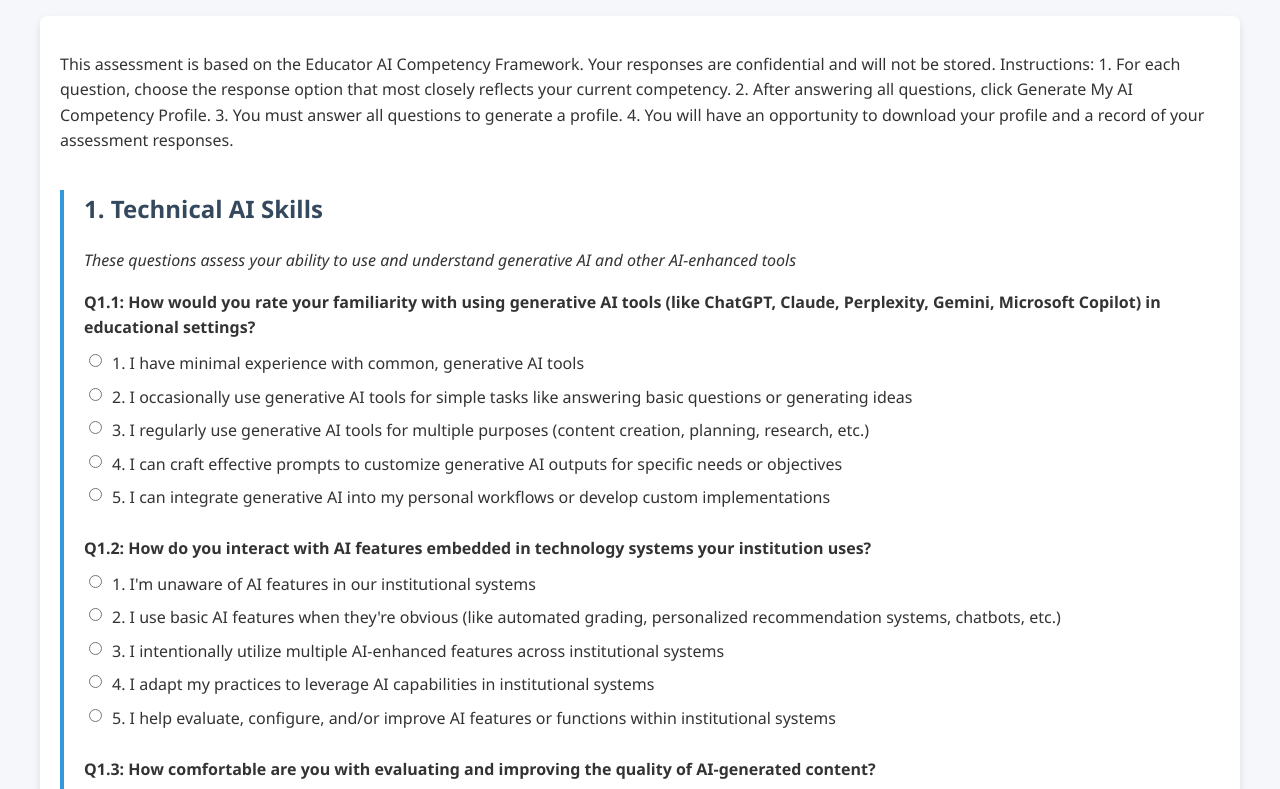
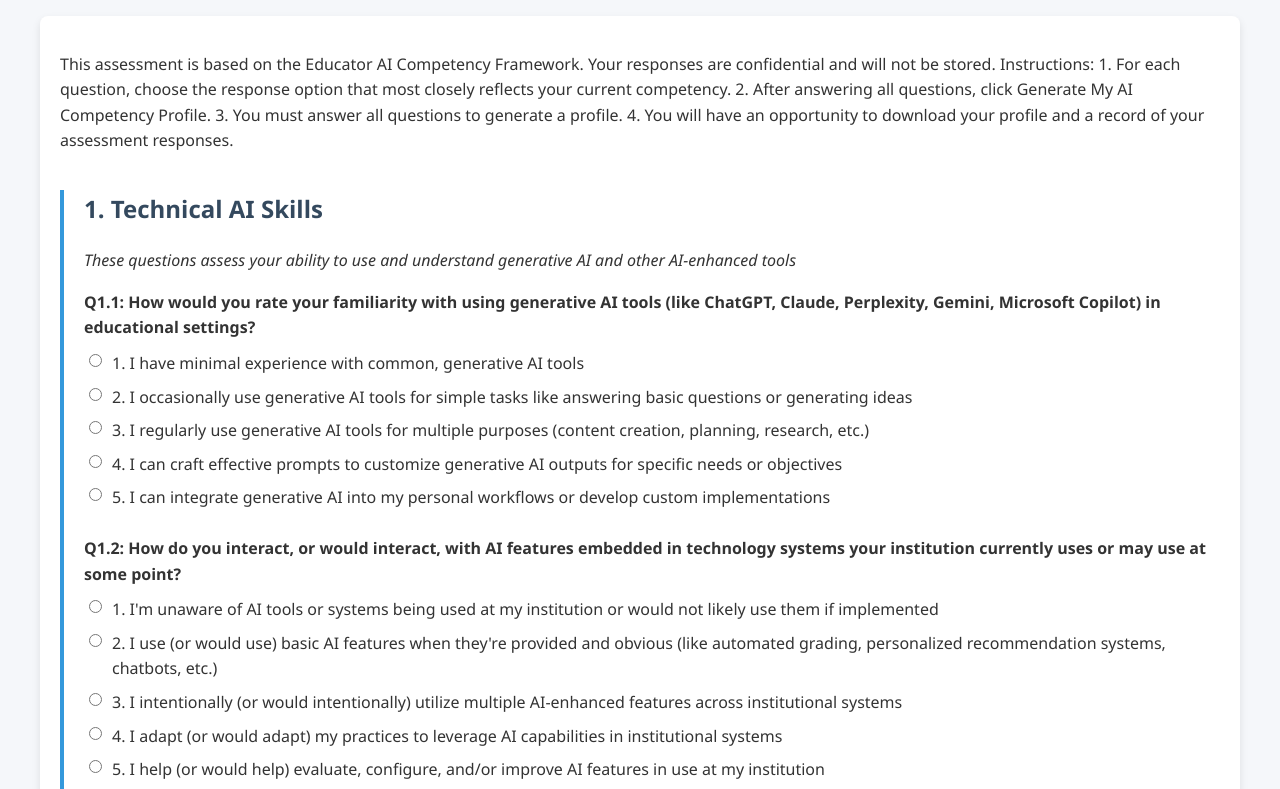
Before and after one commit to Marcydrummond/AICompetencyAssessment, a plain HTML site: page index.html in a window 1280 px wide. Shown: the part 137-926 px from the top of the page. Drawn offline with nearby package versions, Linux system fonts and the light colour scheme.

Commit message:
Update index.html

```diff
--- a/index.html
+++ b/index.html
@@ -324,27 +324,27 @@
                 </div>
 
                 <div class="question">
-                    <p>Q1.2: How do you interact with AI features embedded in technology systems your institution uses?</p>
+                    <p>Q1.2: How do you interact, or would interact, with AI features embedded in technology systems your institution currently uses or may use at some point?</p>
                     <div class="options">
                         <div class="option">
                             <input type="radio" id="q2-1" name="q2" value="1" required>
-                            <label for="q2-1">1. I'm unaware of AI features in our institutional systems</label>
+                            <label for="q2-1">1. I'm unaware of AI tools or systems being used at my institution or would not likely use them if implemented</label>
                         </div>
                         <div class="option">
                             <input type="radio" id="q2-2" name="q2" value="2">
-                            <label for="q2-2">2. I use basic AI features when they're obvious (like automated grading, personalized recommendation systems, chatbots, etc.)</label>
+                            <label for="q2-2">2. I use (or would use) basic AI features when they're provided and obvious (like automated grading, personalized recommendation systems, chatbots, etc.)</label>
                         </div>
                         <div class="option">
                             <input type="radio" id="q2-3" name="q2" value="3">
-                            <label for="q2-3">3. I intentionally utilize multiple AI-enhanced features across institutional systems</label>
+                            <label for="q2-3">3. I intentionally (or would intentionally) utilize multiple AI-enhanced features across institutional systems</label>
                         </div>
                         <div class="option">
                             <input type="radio" id="q2-4" name="q2" value="4">
-                            <label for="q2-4">4. I adapt my practices to leverage AI capabilities in institutional systems</label>
+                            <label for="q2-4">4. I adapt (or would adapt) my practices to leverage AI capabilities in institutional systems</label>
                         </div>
                         <div class="option">
                             <input type="radio" id="q2-5" name="q2" value="5">
-                            <label for="q2-5">5. I help evaluate, configure, and/or improve AI features or functions within institutional systems</label>
+                            <label for="q2-5">5. I help (or would help) evaluate, configure, and/or improve AI features in use at my institution</label>
                         </div>
                     </div>
                 </div>
@@ -442,7 +442,7 @@
                         </div>
                         <div class="option">
                             <input type="radio" id="q6-2" name="q6" value="2">
-                            <label for="q6-2">2. 2. I modify existing materials, activities, etc. to accommodate the use of AI</label>
+                            <label for="q6-2">2. I modify existing materials, activities, etc. to accommodate the use of AI</label>
                         </div>
                         <div class="option">
                             <input type="radio" id="q6-3" name="q6" value="3">
@@ -478,7 +478,7 @@
                         </div>
                         <div class="option">
                             <input type="radio" id="q7-3" name="q7" value="3">
-                            <label for="q7-3">3.cI understand different types of AI/AI systems and their applications in education settings</label>
+                            <label for="q7-3">3.I understand different types of AI/AI systems and their applications in education settings</label>
                         </div>
                         <div class="option">
                             <input type="radio" id="q7-4" name="q7" value="4">
@@ -646,7 +646,7 @@
                         </div>
                         <div class="option">
                             <input type="radio" id="q13-3" name="q13" value="3">
-                            <label for="q13-3">3.Regularly share AI practices with colleagues, others</label>
+                            <label for="q13-3">3. Regularly share AI practices with colleagues, others</label>
                         </div>
                         <div class="option">
                             <input type="radio" id="q13-4" name="q13" value="4">
```
